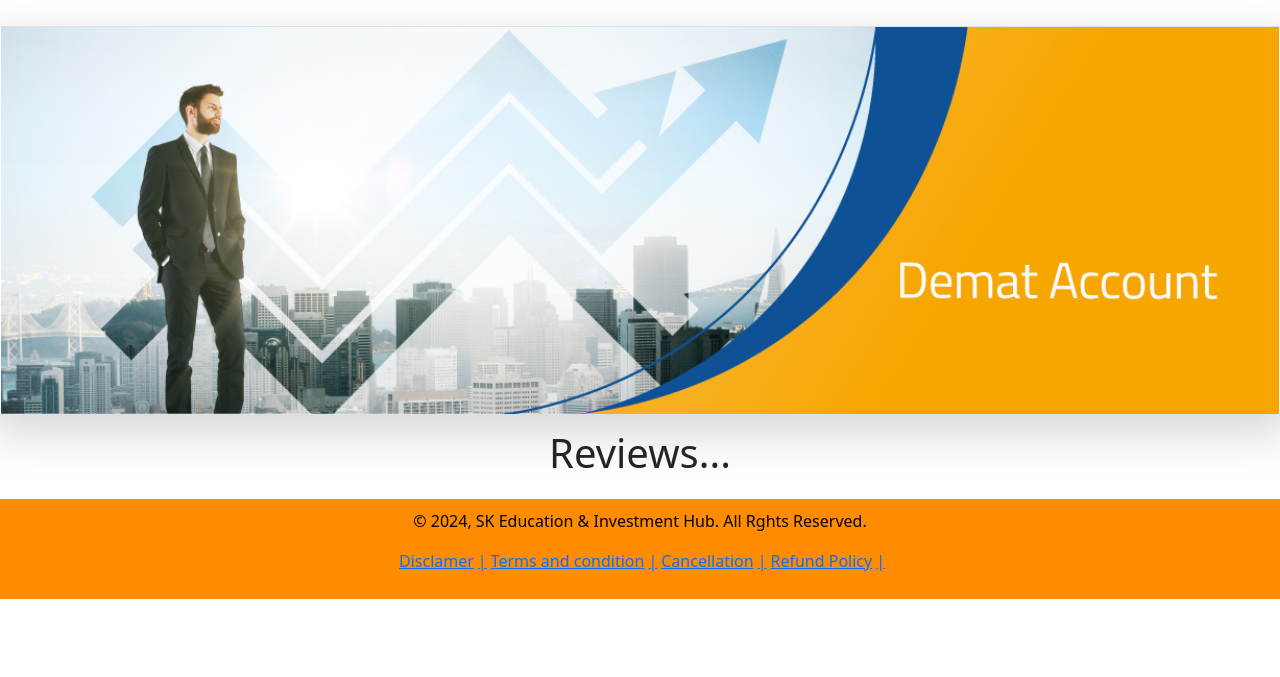
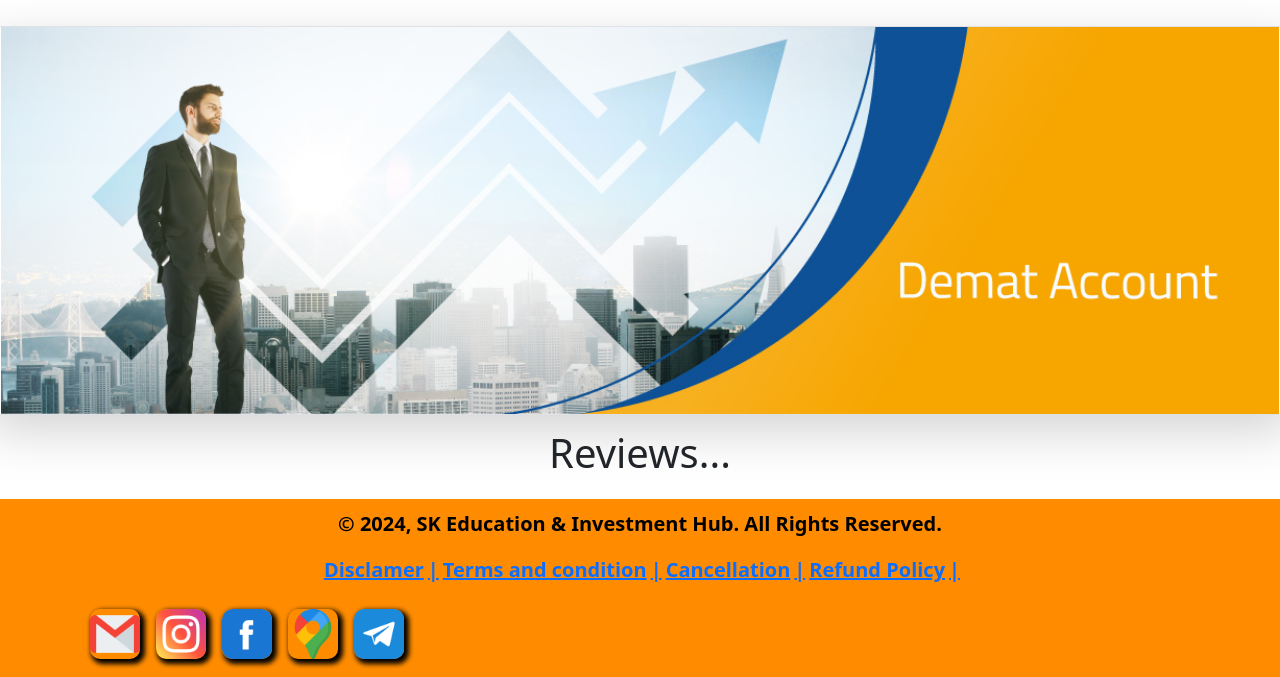
Before and after one commit to UrmilaPawar1909/swamiji_education, a React app: page / in a window 1280 px wide. Shown: the part 1715-2392 px from the top of the page. Before the commit the page ends 2314 px from the top, so only its background shows below. Built offline with nearby package versions, Linux system fonts and the light colour scheme.

Commit message:
footer upadated

```diff
--- a/src/components/Footer/Footer.css
+++ b/src/components/Footer/Footer.css
@@ -6,3 +6,27 @@
 
 
 }
+
+.social-icons{
+ display: block;
+ margin-left: auto;
+ margin-right: auto;
+}
+
+
+
+.social-icons img
+{
+    box-shadow: 3px 3px 5px 2px black;
+    border-radius: 10px;
+    width: 50px;
+    margin: 8px;
+    transition: 0.5s;
+
+
+}
+
+.social-icons a:hover img
+{
+    transform: translateY(-10px);
+}
--- a/src/components/Footer/Footer.js
+++ b/src/components/Footer/Footer.js
@@ -1,9 +1,13 @@
-import "./Footer.css"
-import { Link } from 'react-router-dom'
-import showToast from 'crunchy-toast'
-import MapImg from "./Img/google-maps.png"
-import GmailImg from "./Img/gmail (1).png"
-import ContactImg from "./Img/telephone-call.png"
+import "./Footer.css";
+import { Link } from 'react-router-dom';
+import showToast from 'crunchy-toast';
+import GmailImg from "./Img/gmail (1).png";
+
+import  Instalogo from "./Img/instagram (3).png";
+import Facebook from "./Img/facebook.png";
+import Location from "./Img/google-maps.png";
+import Telegram from "./Img/telegram.png";
+
 
 
 
@@ -16,17 +20,31 @@ function Footer()
     <footer className="mainfooter footer" role="contentinfo">
       <div className="footer-middle">
         <div className="container">
-          <p className="text-center">&copy; 2024, SK Education & Investment Hub. All Rghts Reserved. </p>
+        <b> <p className="text-center fs-5 ">&copy; 2024, SK Education & Investment Hub. All Rights Reserved. </p></b>
           <div className="row">
             <div className="col-md-12 copy">
               <p className="text-center">
-                <a className="ms-1">Disclamer<span className="ms-1">|</span></a>
-                <a className="ms-1">Terms and condition<span className="ms-1">|</span></a>
-                <a className="ms-1">Cancellation<span className="ms-1">|</span></a>
-                <a className="ms-1">Refund Policy<span className="ms-1">|</span></a>
+                <b>
+                <a className="ms-1 fs-5">Disclamer<span className="ms-1">|</span></a>
+                <a className="ms-1 fs-5">Terms and condition<span className="ms-1">|</span></a>
+                <a className="ms-1 fs-5">Cancellation<span className="ms-1">|</span></a>
+                <a className="ms-1 fs-5">Refund Policy<span className="ms-1">|</span></a>
+                </b>
               </p>
             </div>
           </div>
+          <section id="social-media">
+
+          <div class="social-icons ">
+            <a href="#"><img src={GmailImg}/></a>
+            <a href="https://www.instagram.com/sk_education_82?igsh=eXdkYm1vczdsYTRs"><img src={Instalogo}/></a>
+            <a href="#"><img src={Facebook}/></a>
+            <a href="#"><img src={Location}/></a>
+            <a href="#"><img src={Telegram}/></a>
+
+            </div>
+
+          </section>
         </div>
       </div>
     </footer>
```
Also changed, not shown: src/components/Footer/Img/facebook.png (added), src/components/Footer/Img/telegram.png (added).
